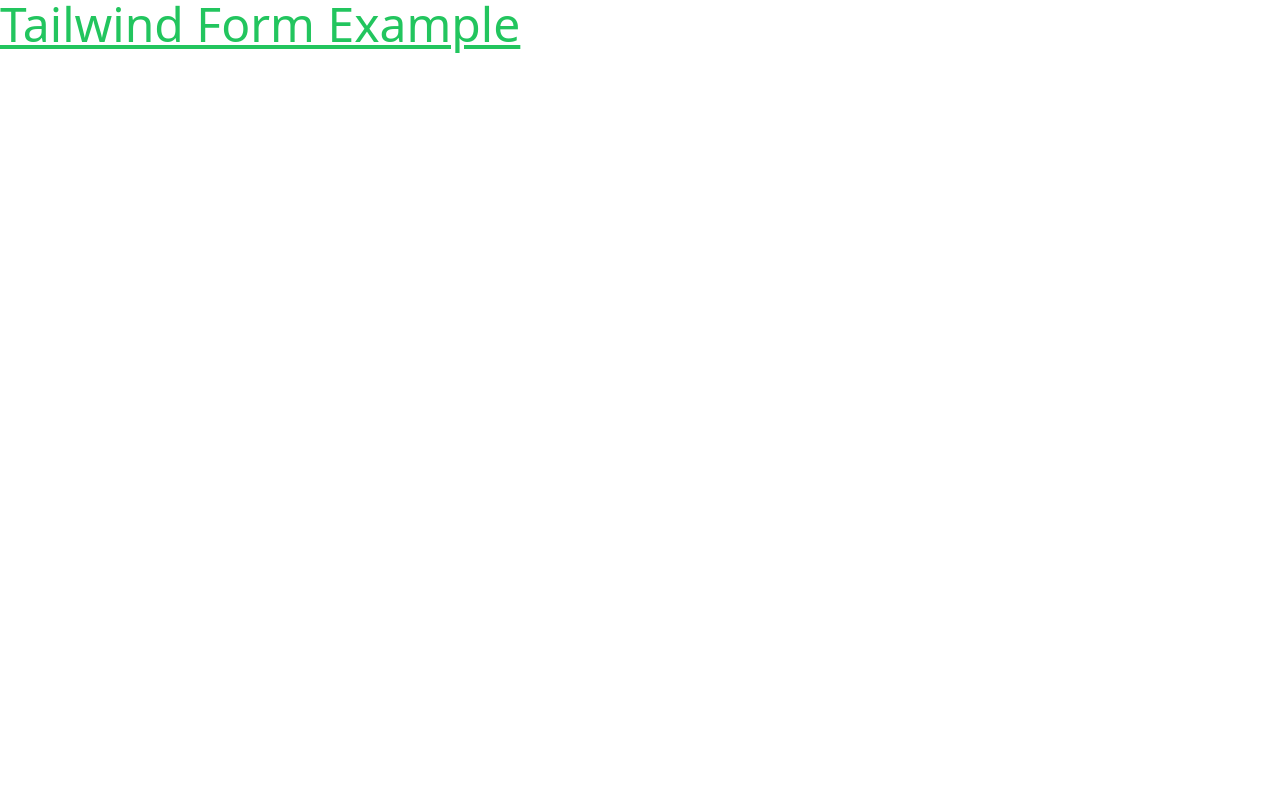
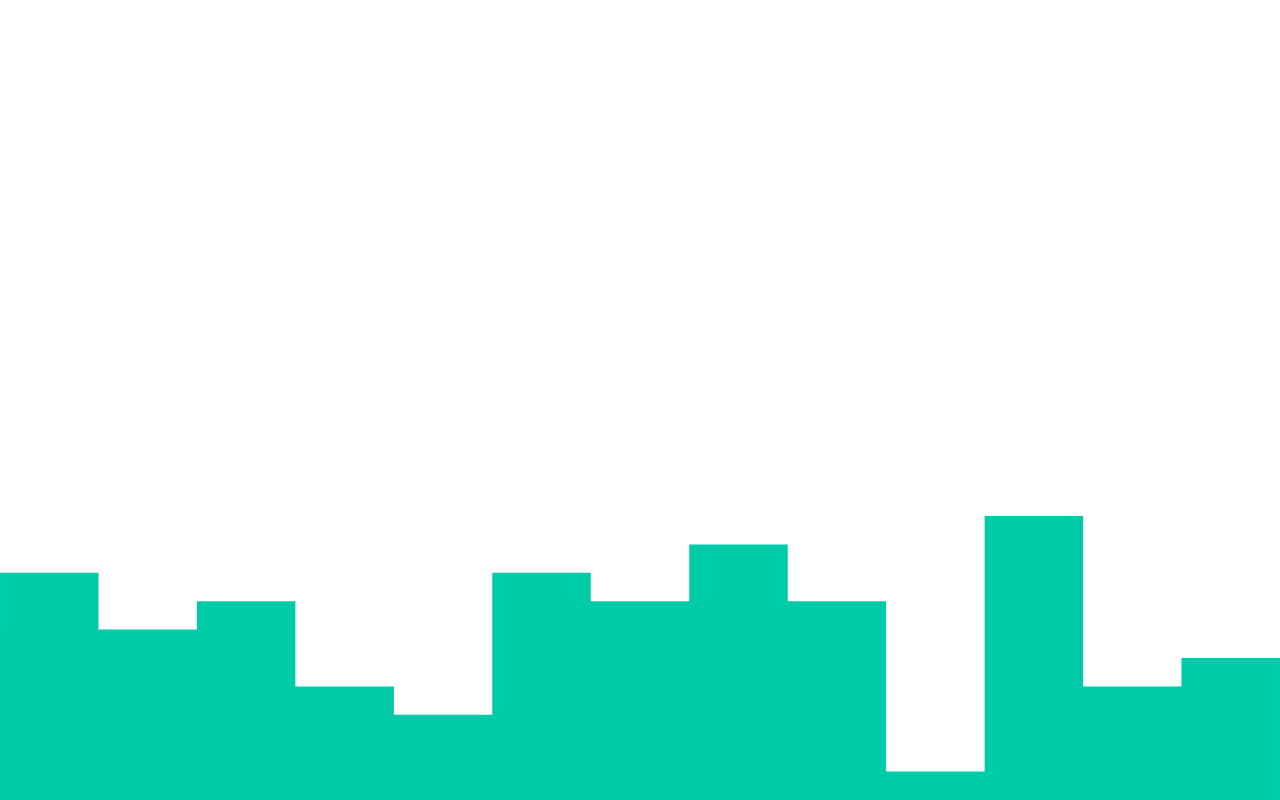
Before and after one commit to vvaxcoder/tailwind-form-example, a website: page index.html in a window 1280 px wide. Drawn offline with Linux system fonts and the light colour scheme.

Commit message:
Add svg as background and styling it

```diff
--- a/index.html
+++ b/index.html
@@ -6,7 +6,6 @@
     <title>Tailwind Form Example</title>
     <link href="./output.css" rel="stylesheet" />
   </head>
-  <body>
-    <h1 class="text-5xl text-green-500 underline">Tailwind Form Example</h1>
+  <body class="min-h-screen bg-[url('/wave.svg')] bg-no-repeat bg-bottom bg-fixed">
   </body>
 </html>
```
Also changed, not shown: README.md, output.css, wave.svg (added).
